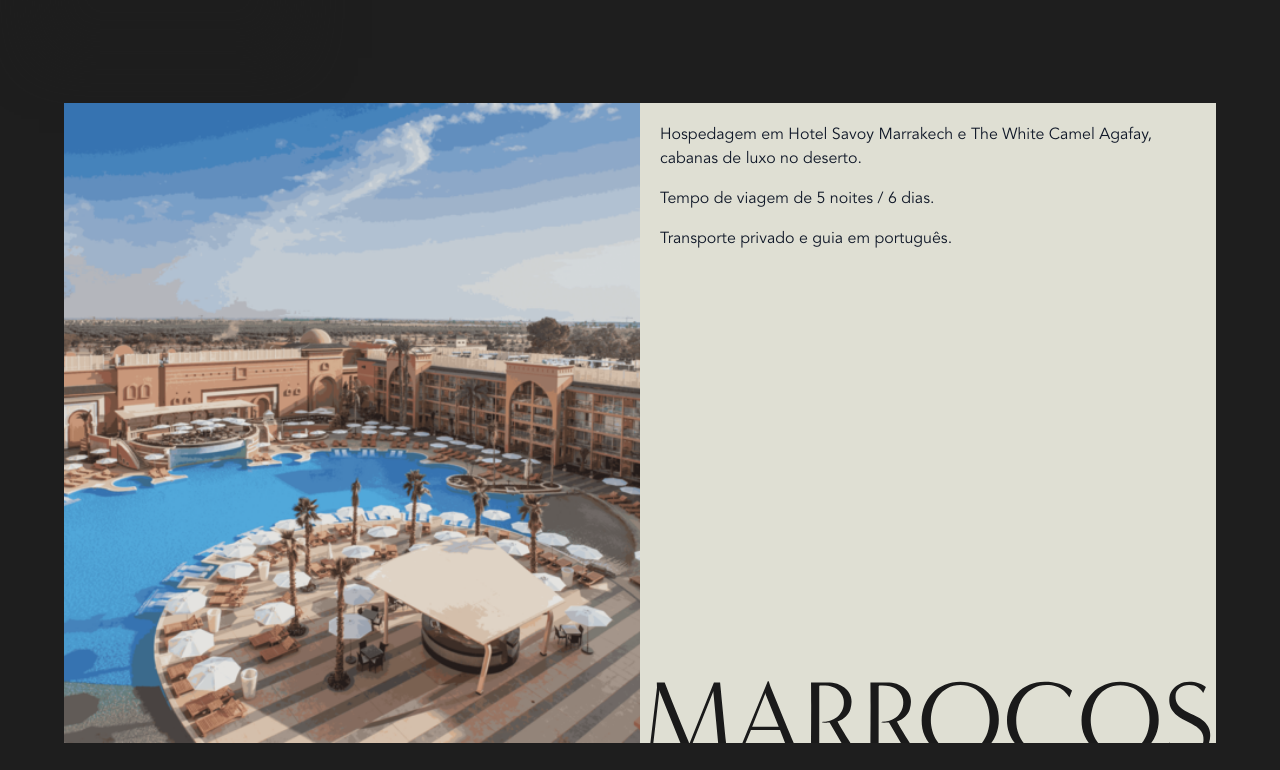
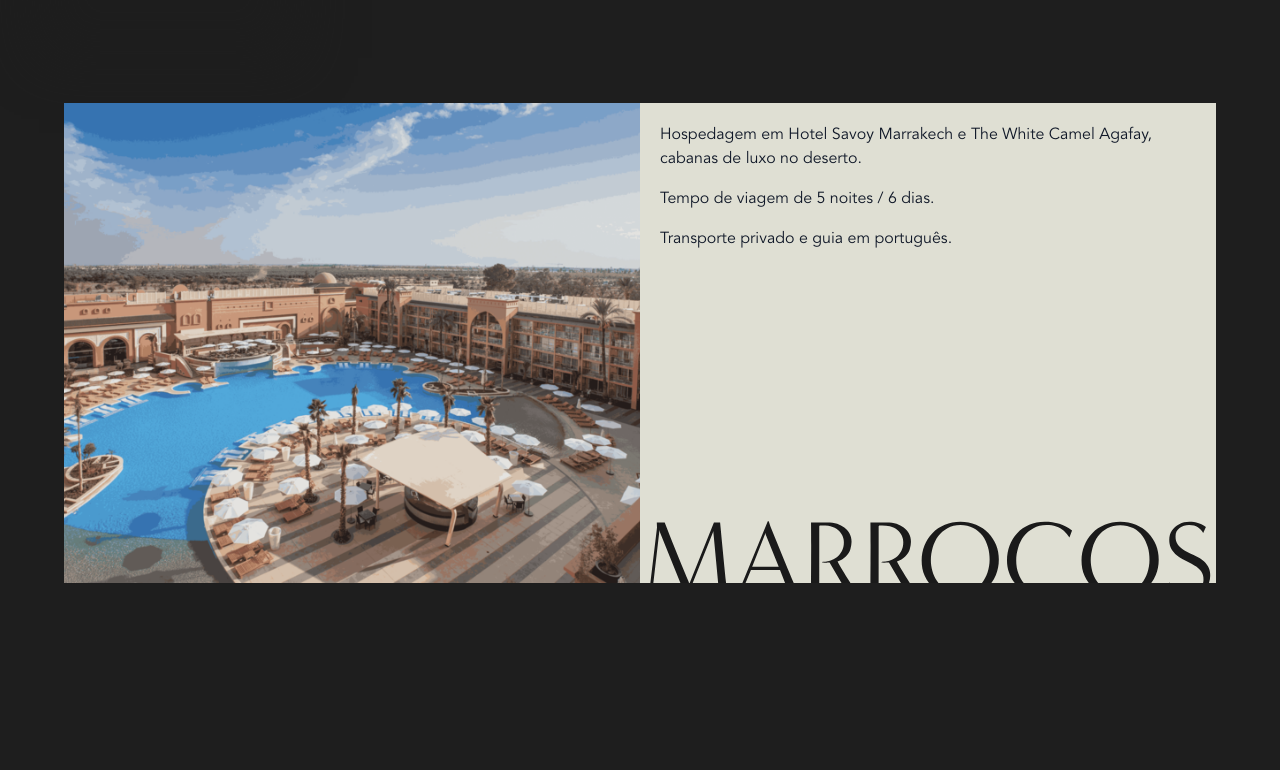
Before and after one commit to naimur-reza/VIVENCIE, a plain HTML site: page index.html in a window 1280 px wide. Shown: the part 3050-3820 px from the top of the page. Drawn offline with nearby package versions, Linux system fonts and the light colour scheme.

Commit message:
Update: Min-height

```diff
--- a/index.html
+++ b/index.html
@@ -405,7 +405,7 @@
 
       <div class="md:max-w-6xl mx-auto animate-item">
         <div
-          class="bg-secondary md:min-h-[80vh] grid grid-cols-1 md:grid-cols-2 my-24"
+          class="bg-secondary md:min-h-120 grid grid-cols-1 md:grid-cols-2 my-24"
         >
           <img
             src="./assets/images/marrocos/captura.png"
@@ -561,7 +561,7 @@
 
       <div class="md:max-w-6xl mx-auto animate-item">
         <div
-          class="bg-secondary md:min-h-[80vh] grid grid-cols-1 md:grid-cols-2 my-24"
+          class="bg-secondary md:min-h-120 grid grid-cols-1 md:grid-cols-2 my-24"
         >
           <img
             src="./assets/images/amazonia/jungle.jpg"
--- a/js/animation.js
+++ b/js/animation.js
@@ -105,7 +105,7 @@ const textElements = document.querySelectorAll(".animate-item");
     ease: "power2.out",
     scrollTrigger: {
       trigger: footer,
-      start: "top 90%",
+      start: "top 95%",
       markers: false,
     },
   });
```
